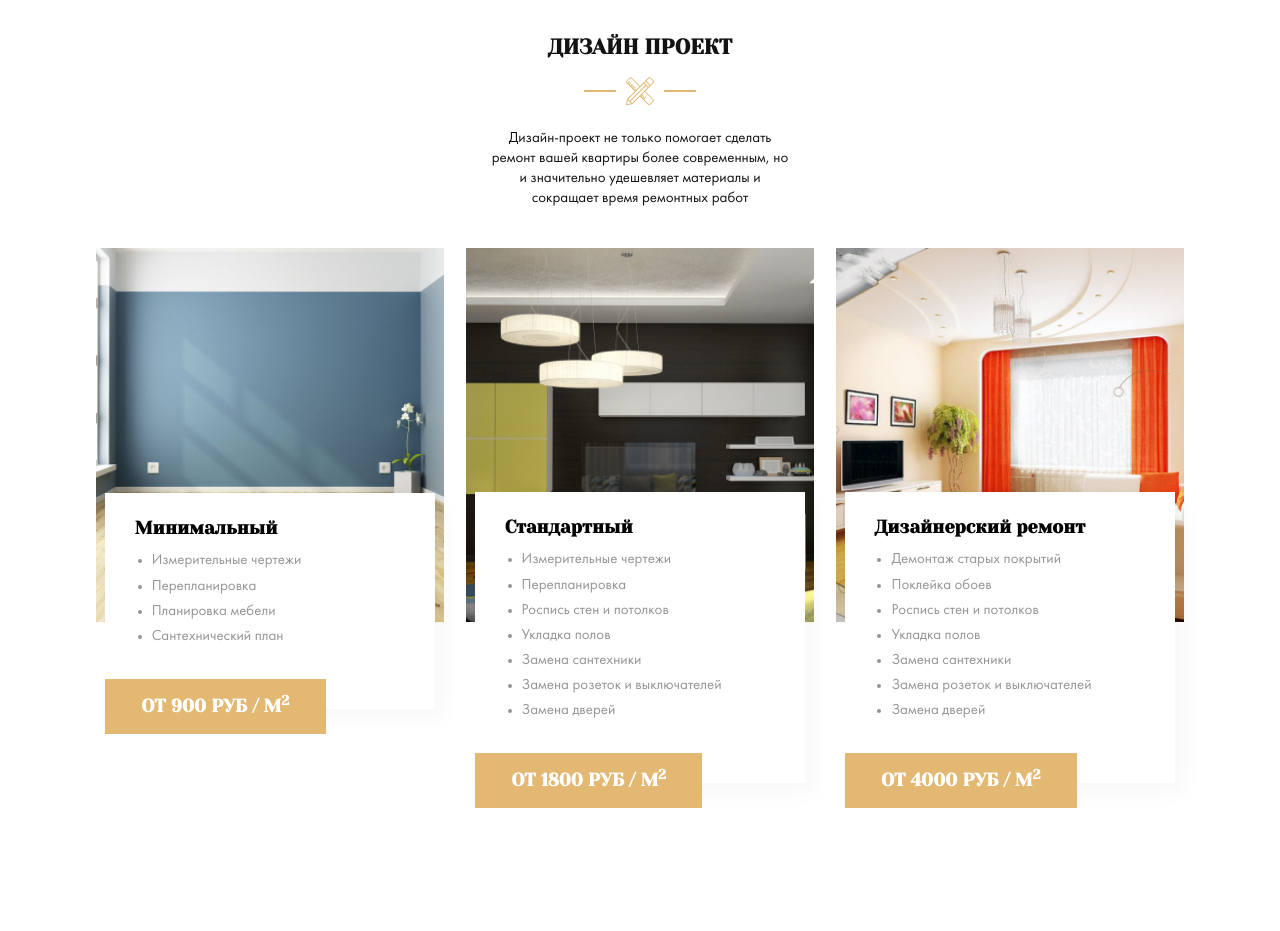
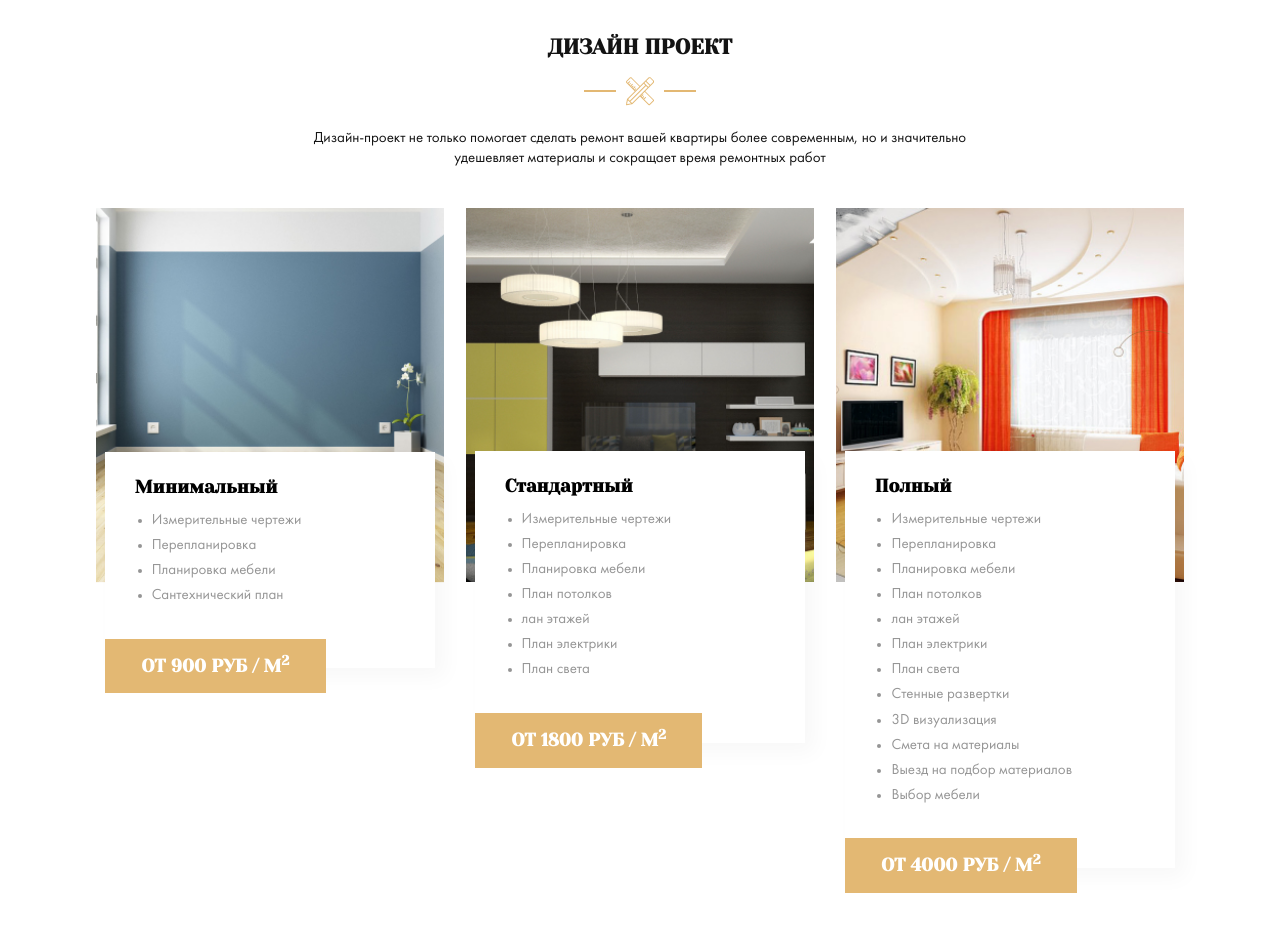
Before and after one commit to HANWoWDOGY/HANWoWDOGY, a website: page index.html in a window 1280 px wide. Shown: the part 1900-2831 px from the top of the page. Drawn offline with Linux system fonts and the light colour scheme; files whose address does not match are found by name.

Commit message:
feat:mass alteration

```diff
--- a/index.html
+++ b/index.html
@@ -161,11 +161,11 @@
                   <ul class="card__list">
                     <li class="card__item">Измерительные чертежи</li>
                     <li class="card__item">Перепланировка</li>
-                    <li class="card__item">Роспись стен и потолков</li>
-                    <li class="card__item">Укладка полов</li>
-                    <li class="card__item">Замена сантехники</li>
-                    <li class="card__item">Замена розеток и выключателей</li>
-                    <li class="card__item">Замена дверей</li>
+                    <li class="card__item">Планировка мебели</li>
+                    <li class="card__item">План потолков</li>
+                    <li class="card__item">лан этажей</li>
+                    <li class="card__item">План электрики</li>
+                    <li class="card__item">План света</li>
                   </ul>
                   <strong class="card__pricetag">
                   от 1800 руб / M<sup>2</sup>
@@ -177,15 +177,20 @@
               <div class="card design__card">
                 <img src="img/design/design3.png" alt="Дизайнерский ремонт" class="card__image">
                 <div class="card__text">
-                  <h3 class="card__title">Дизайнерский ремонт</h3>
+                  <h3 class="card__title">Полный</h3>
                   <ul class="card__list">
-                    <li class="card__item">Демонтаж старых покрытий</li>
-                    <li class="card__item">Поклейка обоев</li>
-                    <li class="card__item">Роспись стен и потолков</li>
-                    <li class="card__item">Укладка полов</li>
-                    <li class="card__item">Замена сантехники</li>
-                    <li class="card__item">Замена розеток и выключателей</li>
-                    <li class="card__item">Замена дверей</li>
+                    <li class="card__item">Измерительные чертежи</li>
+                    <li class="card__item">Перепланировка</li>
+                    <li class="card__item">Планировка мебели</li>
+                    <li class="card__item">План потолков</li>
+                    <li class="card__item">лан этажей</li>
+                    <li class="card__item">План электрики</li>
+                    <li class="card__item">План света</li>
+                    <li class="card__item">Стенные развертки</li>
+                    <li class="card__item">3D визуализация</li>
+                    <li class="card__item">Смета на материалы</li>
+                    <li class="card__item">Выезд на подбор материалов</li>
+                    <li class="card__item">Выбор мебели</li>
                   </ul>
                   <strong class="card__pricetag">
                   от 4000 руб / M<sup>2</sup>
--- a/sass/_media.sass
+++ b/sass/_media.sass
@@ -12,8 +12,21 @@
       display: none
     &__content
       margin-left: 0
-
+@media screen and ( max-width: 760px )
+  .row
+    flex-direction: column
+    align-items: center
+  .types
+    &__card
+      margin-bottom: 5rem
+      .card
+        &__text
+          margin-left: 0
 @media screen and ( max-width: 570px )
+  .section
+    &-title
+      &__description
+        max-width: 21.86rem
   .contacts
     &__button
       display: none
--- a/sass/_settings.sass
+++ b/sass/_settings.sass
@@ -30,4 +30,4 @@ img
             margin-top: 1.64rem
             font-size: 1.07rem
             line-height: 135.84%
-            max-width: 21.86rem
+            max-width: 48rem
--- a/sass/templates/_types.sass
+++ b/sass/templates/_types.sass
@@ -41,13 +41,3 @@
     background-color: $primary
     color: $light
     padding: 1.214rem 2.6rem
-@media screen and ( max-width: 760px )
-  .row
-    flex-direction: column
-    align-items: center
-  .types
-    &__card
-      margin-bottom: 5rem
-      .card
-        &__text
-          margin-left: 0
```
Also changed, not shown: css/style.css.
